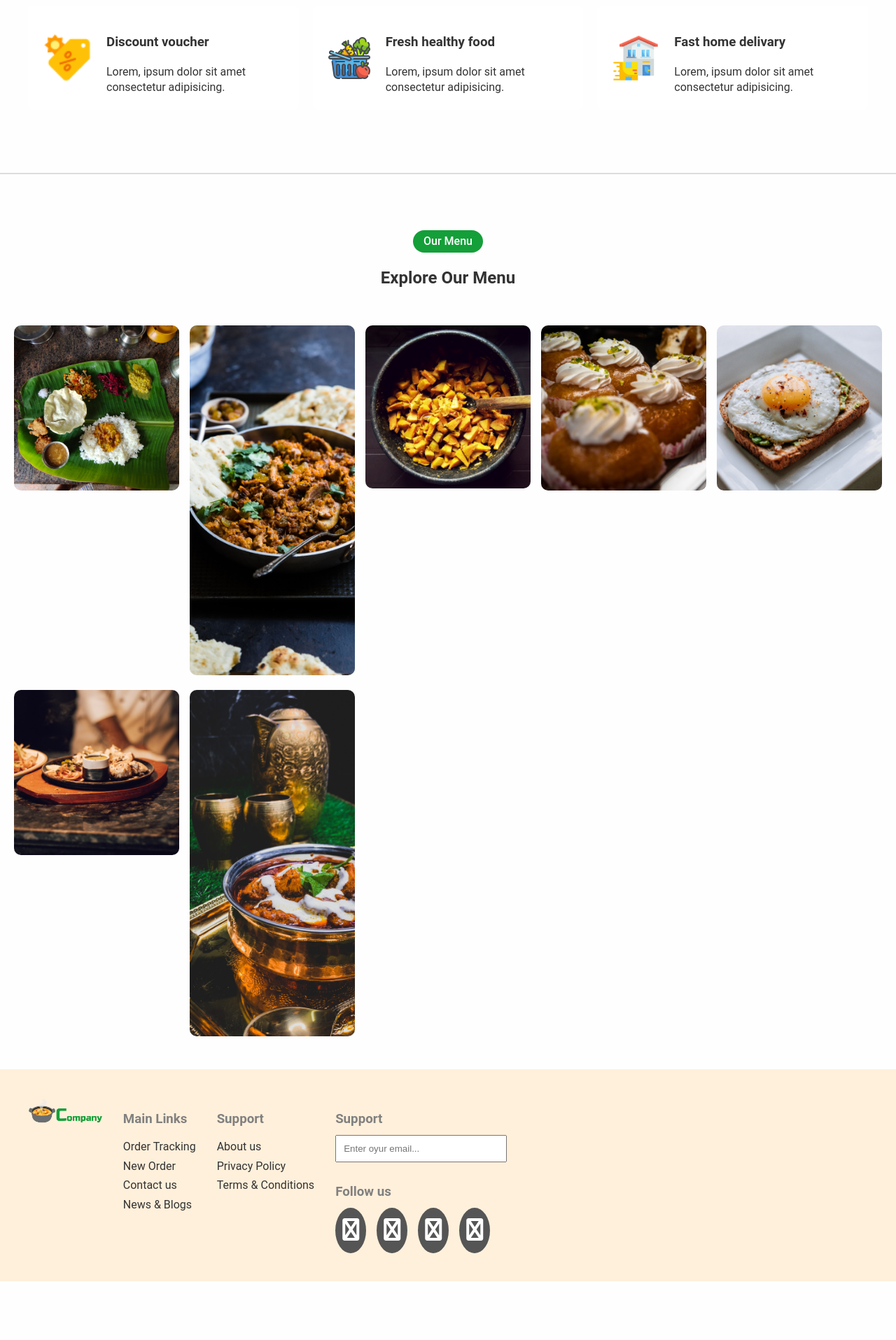
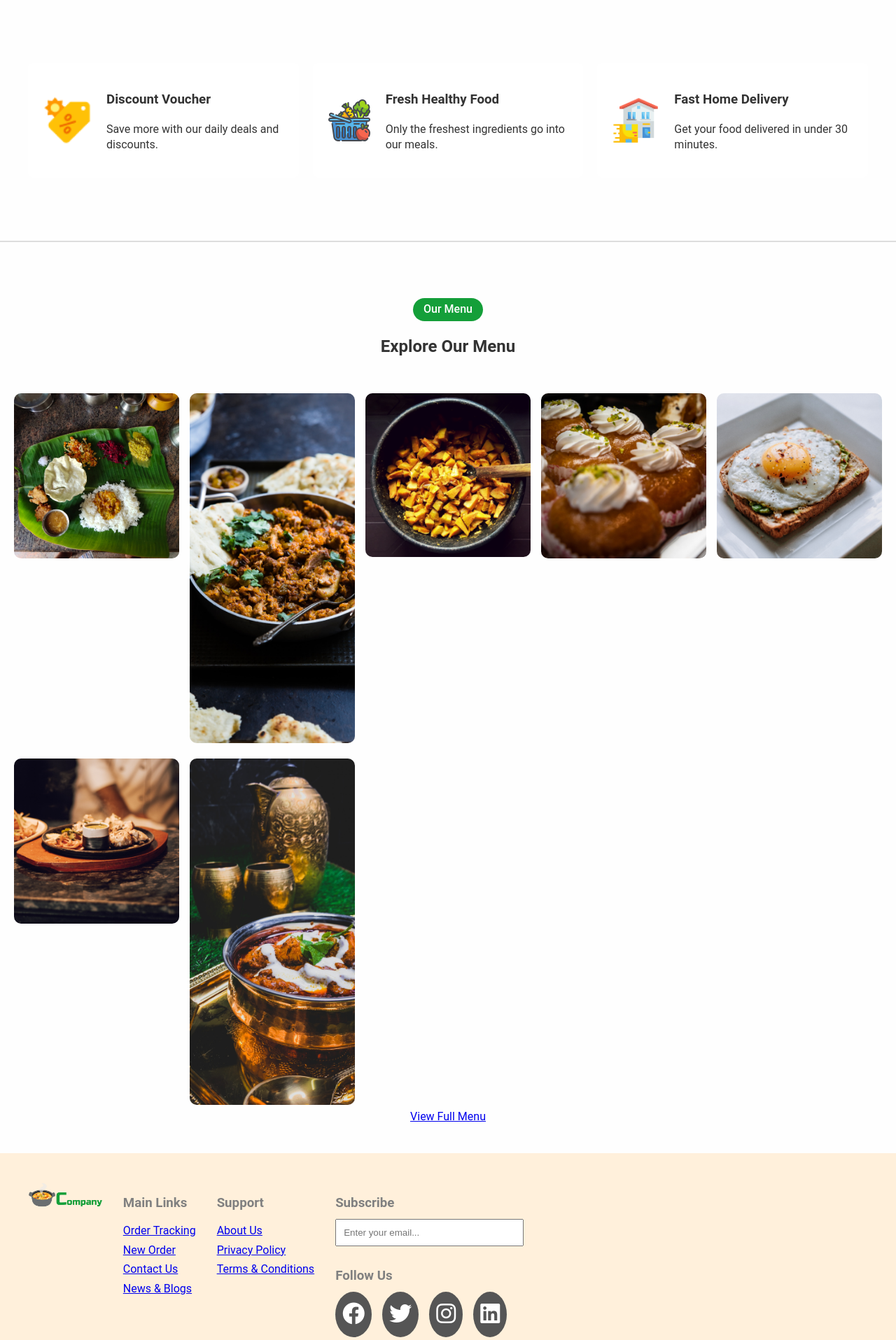
Before and after one commit to Ankita-Payal/Restaurent, a plain HTML site: page index.html in a window 1280 px wide. Shown: the part 820-2735 px from the top of the page at 70% size. Before the commit the page ends 2651 px from the top, so only its background shows below. Drawn offline with Linux system fonts and the light colour scheme.

Commit message:
Update index.html

```diff
--- a/index.html
+++ b/index.html
@@ -3,24 +3,26 @@
 <head>
     <meta charset="UTF-8">
     <meta name="viewport" content="width=device-width, initial-scale=1.0">
-    <title>Restaurant website </title>
+    <title>DelishBite | Restaurant</title>
     <link rel="stylesheet" href="style.css"/>
-     <link
-    rel="stylesheet"
-    href="https://cdnjs.cloudflare.com/ajax/libs/font-awesome/6.4.0/css/all.min.css"
-    integrity="sha512-dFghxzjN...your-long-hash"
-    crossorigin="anonymous"
-    referrerpolicy="no-referrer"
+    <link rel="stylesheet" href="https://cdnjs.cloudflare.com/ajax/libs/font-awesome/6.4.0/css/all.min.css" crossorigin="anonymous" referrerpolicy="no-referrer" />
 </head>
 <body>
     <nav>
         <div class="navigation container">
-        <div class="logo_container"></div>
+            <div class="logo_container">
                 <img src="images/logo.png" alt="logo" />
-
+            </div>
+            <ul class="nav_links">
+                <li><a href="#">Home</a></li>
+                <li><a href="">Menu</a></li>
+                <li><a href="">About</a></li>
+                <li><a href="">Contact</a></li>
+            </ul>
         </div>
     </nav>
-    <!----hero section-->
+
+    <!-- Hero Section -->
     <div class="container">
         <div class="hero">
             <div class="hero_image">
@@ -28,65 +30,57 @@
             </div>
             <div class="hero_content">
                 <div class="tag">50% off on All products</div>
-        <h1>Enjoy you delicious food</h1>
+                <h1>Enjoy your delicious food</h1>
                 <p>Lorem ipsum dolor sit amet consectetur adipisicing elit. Itaque dolorum molestias soluta deserunt labore tenetur.</p>
                 <button class="explore_btn">Explore Now</button>
             </div>
         </div>
+
+        <!-- Features Section -->
         <section class="features">
             <div class="feature">
                 <img src="icons/discount.png" alt="">
                 <div class="feature_content">
-                <h3>Discount voucher</h3>
-                Lorem, ipsum dolor sit amet consectetur adipisicing.
+                    <h3>Discount Voucher</h3>
+                    <p>Save more with our daily deals and discounts.</p>
                 </div>
             </div>
             <div class="feature">
                 <img src="icons/fresh.png" alt="">
                 <div class="feature_content">
-                <h3>Fresh healthy food</h3>
-                Lorem, ipsum dolor sit amet consectetur adipisicing.
+                    <h3>Fresh Healthy Food</h3>
+                    <p>Only the freshest ingredients go into our meals.</p>
                 </div>
             </div>
             <div class="feature">
                 <img src="icons/delivery.png" alt="">
                 <div class="feature_content">
-                <h3>Fast home delivary</h3>
-                Lorem, ipsum dolor sit amet consectetur adipisicing.
+                    <h3>Fast Home Delivery</h3>
+                    <p>Get your food delivered in under 30 minutes.</p>
                 </div>
             </div>
         </section>
+
         <div class="divider"></div>
+
+        <!-- Menu Section -->
         <div class="menu">
             <div class="tag">Our Menu</div>
             <h2>Explore Our Menu</h2>
-
-
             <div class="grid">
-            <div class="item1">
-                <img class="grid_image" src="images/grid_image1.png" alt="image1"/>
+                <div class="item1"><img class="grid_image" src="images/grid_image1.png" alt="image1"/></div>
+                <div class="item2"><img class="grid_image" src="images/grid_image2.png" alt="image2"/></div>
+                <div class="item3"><img class="grid_image" src="images/grid_image3.png" alt="image3"/></div>
+                <div class="item4"><img class="grid_image" src="images/grid_image4.png" alt="image4"/></div>
+                <div class="item5"><img class="grid_image" src="images/grid_image5.png" alt="image5"/></div>
+                <div class="item6"><img class="grid_image" src="images/grid_image6.png" alt="image6"/></div>
+                <div class="item7"><img class="grid_image" src="images/grid_image7.png" alt="image7"/></div>
             </div>
-            <div class="item2">
-                <img class="grid_image" src="images/grid_image2.png" alt="image2"/>
-            </div>
-            <div class="item3">
-                <img class="grid_image" src="images/grid_image3.png" alt="image3"/>
-            </div>
-            <div class="item4">
-                <img class="grid_image" src="images/grid_image4.png" alt="image4"/>
-            </div>
-            <div class="item5">
-                <img class="grid_image" src="images/grid_image5.png" alt="image5"/>
-            </div>
-            <div class="item6">
-                <img class="grid_image" src="images/grid_image6.png" alt="image6"/>
-            </div>
-            <div class="item7">
-                <img class="grid_image" src="images/grid_image7.png" alt="image7"/>
+            <a class="view_full_menu" href="menu.html">View Full Menu</a>
         </div>
     </div>
-       </div>
-     </div>
+
+    <!-- Footer Section -->
     <footer>
         <div class="footer_container container">
             <div class="footer_logo">
@@ -95,42 +89,34 @@
             <div class="link_lists">
                 <h3>Main Links</h3>
                 <ul>
-                <li>Order Tracking</li>
-                <li>New Order</li>
-                <li>Contact us</li>
-                <li>News & Blogs</li>
+                    <li><a href="order-tracking.html">Order Tracking</a></li>
+                    <li><a href="new-order.html">New Order</a></li>
+                    <li><a href="contact.html">Contact Us</a></li>
+                    <li><a href="blog.html">News & Blogs</a></li>
                 </ul>
             </div>
             <div class="link_lists">
                 <h3>Support</h3>
                 <ul>
-                <li>About us</li>
-                <li>Privacy Policy</li>
-                <li>Terms & Conditions</li>
+                    <li><a href="about.html">About Us</a></li>
+                    <li><a href="privacy.html">Privacy Policy</a></li>
+                    <li><a href="terms.html">Terms & Conditions</a></li>
                 </ul>
             </div>
             <div class="news_letter">
-            <h3>Support</h3>
-            <input type="email" placeholder="Enter oyur email...">
-            <h3>Follow us</h3>
+                <h3>Subscribe</h3>
+                <input type="email" placeholder="Enter your email...">
+                <h3>Follow Us</h3>
                 <div class="icon_container">
-                <div class="icon">
-                    <i class="fa fa-facebook"></i>
-                </div>
-                <div class="icon">
-                    <i class="fa fa-facebook"></i>
-                </div>
-                <div class="icon">
-                    <i class="fa fa-facebook"></i>
-                </div>
-                <div class="icon">
-                    <i class="fa fa-facebook"></i>
-                </div>
+                    <div class="icon"><i class="fab fa-facebook"></i></div>
+                    <div class="icon"><i class="fab fa-twitter"></i></div>
+                    <div class="icon"><i class="fab fa-instagram"></i></div>
+                    <div class="icon"><i class="fab fa-linkedin"></i></div>
                 </div>
             </div>
         </div>
     </footer>
+
     <script src="script.js"></script>
-
 </body>
 </html>
```
Lines whose indentation alone changed are shown as unchanged.
